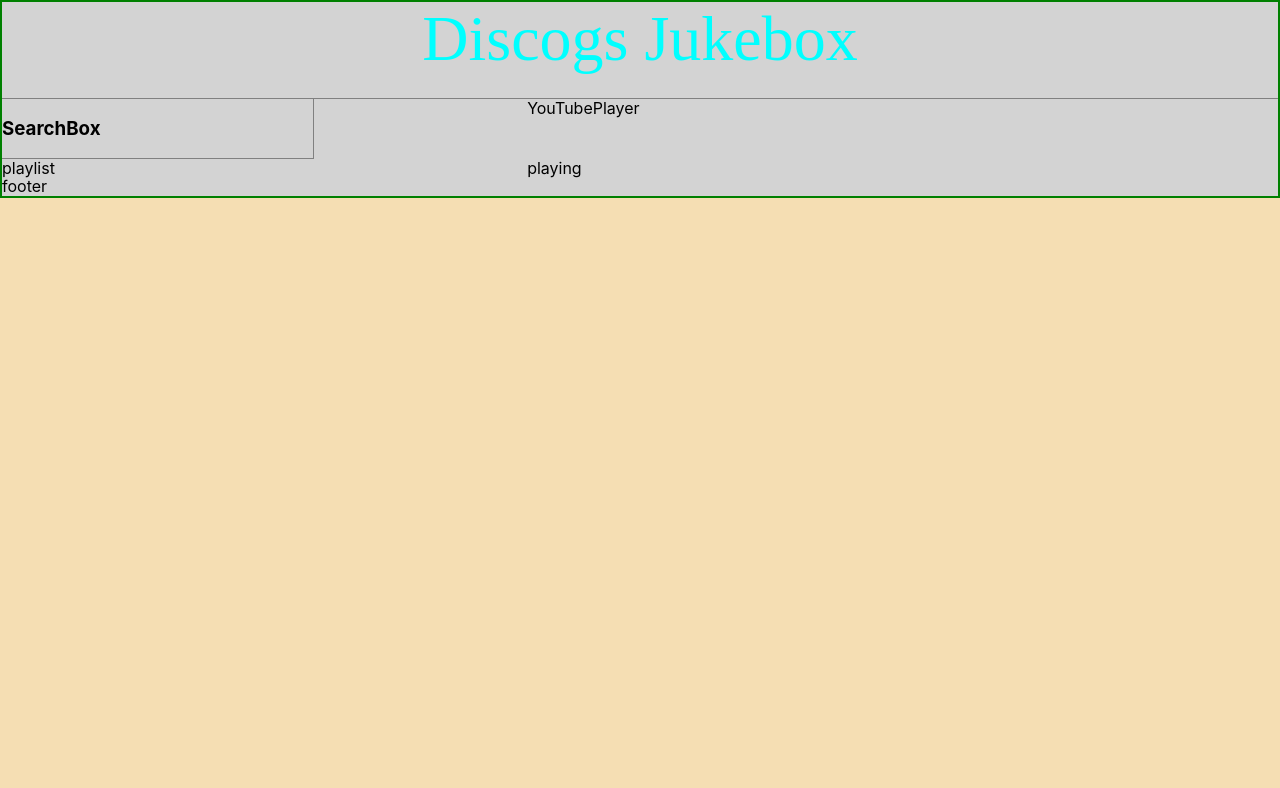
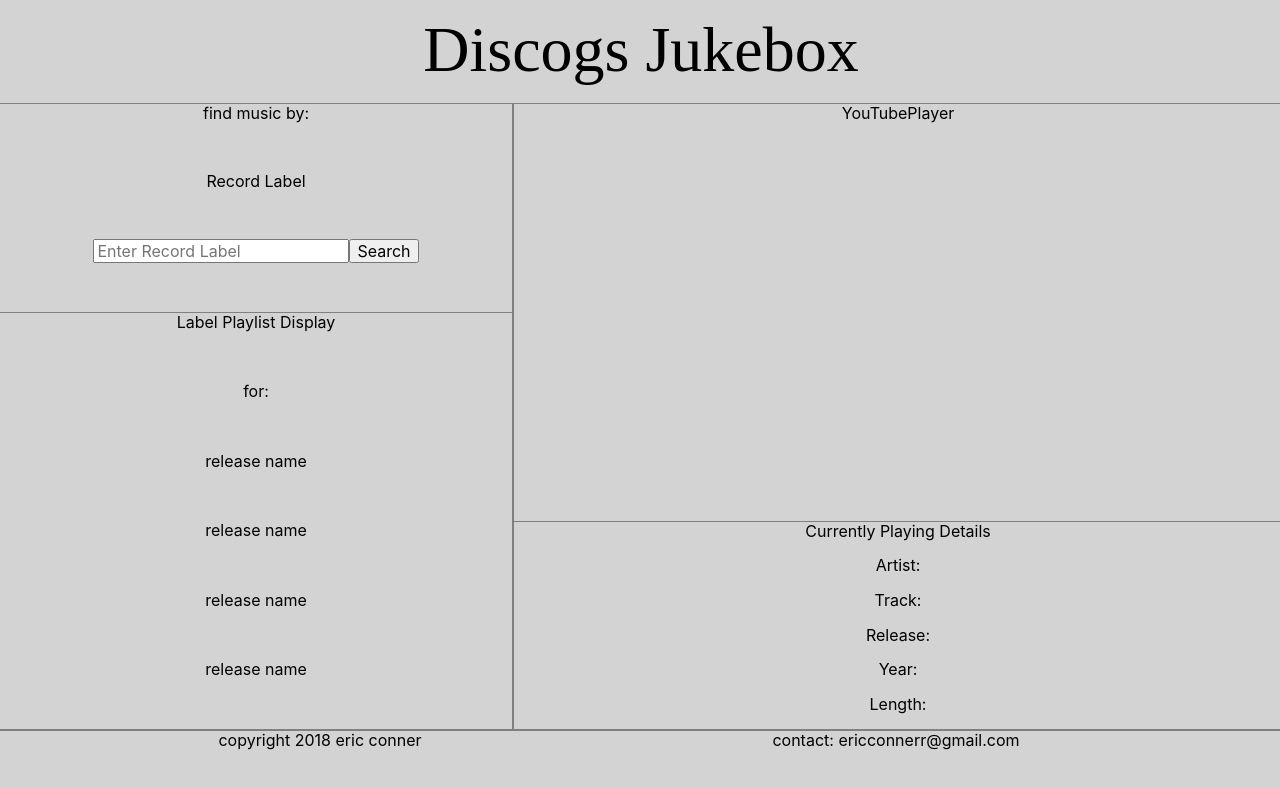
Before and after one commit to ericconner5/discogs-jukebox, a React (Create React App) app: page / in a window 1280 px wide. Shown: the top 788 px of the page. Built offline with nearby package versions, Linux system fonts and the light colour scheme.

Commit message:
add styling, search field

```diff
--- a/src/App.css
+++ b/src/App.css
@@ -7,15 +7,77 @@
 
 .App {
   display: grid;
-  grid-template-areas: 'header header header header header'
-                       'search search youtube youtube youtube'
-                       'playlist playlist youtube youtube youtube'
-                       'playlist playlist playing playing playing'
-                       'footer footer footer footer footer';
-  border: 2px solid green;
+  grid-auto-columns: repeat(5, 1fr);
+  grid-template-rows: 1.5fr 3fr 3fr 3fr 1fr;
+
+    grid-template-areas: 'header header header header header'
+                         'search search youtube youtube youtube'
+                         'playlist playlist youtube youtube youtube'
+                         'playlist playlist playing playing playing'
+                         'footer footer footer footer footer';
   text-align: left;
   margin: 0;
   padding: 0;
-  text-align: justify;
+  text-align: center;
+  height: 100vh;
   background-color: lightgrey;
 }
+
+body {
+  margin: 0;
+  padding: 0;
+  font-family: -apple-system, BlinkMacSystemFont, "Segoe UI", "Roboto", "Oxygen",
+    "Ubuntu", "Cantarell", "Fira Sans", "Droid Sans", "Helvetica Neue",
+    sans-serif;
+
+  background-color: wheat;
+}
+
+.header {
+  font-family: "BeautySchoolDropoutII";
+  font-size: 4rem;
+  color: black;
+  padding: 1%;
+  border-bottom: 1px solid grey;
+  margin: 0;
+
+
+}
+
+.search, .playlist {
+  display: grid;
+  border-right: 1px solid grey;
+  border-bottom: 1px solid grey;
+  min-width: 40vw;
+  min-height: 9rem;
+  grid-column-start: 1;
+  grid-column-end: 3;
+}
+
+.youtube, .playing {
+  display: grid;
+  border-left: 1px solid grey;
+  border-bottom: 1px solid grey;
+  min-width: 60vw;
+  min-height: 9rem;
+}
+
+.footer {
+  border-top: 1px solid grey;
+  max-height: 5vh;
+  display: flex;
+}
+.copyright {
+  flex-direction: column;
+  margin-left: 5vw;
+  width: 40vw;
+}
+.contact {
+  flex-direction: column;
+  margin-left: 5vw;
+  margin-right: 5vw;
+  width: 40vw;
+}
+p {
+  margin: 0;
+}
--- a/src/components/CurrentlyPlayingDetails.jsx
+++ b/src/components/CurrentlyPlayingDetails.jsx
@@ -3,7 +3,12 @@
 function CurrentlyPlayingDetails(){
   return (
     <div className="playing">
-      <p>playing</p>
+      <p>Currently Playing Details</p>
+      <p>Artist: </p>
+      <p>Track: </p>
+      <p>Release: </p>
+      <p>Year: </p>
+      <p>Length: </p>
     </div>
   );
 };
--- a/src/components/Footer.jsx
+++ b/src/components/Footer.jsx
@@ -3,7 +3,12 @@
 function Footer(){
   return (
     <div className="footer">
-      <p>footer</p>
+      <div className="copyright">
+        <p>copyright 2018 eric conner</p>
+      </div>
+      <div className="contact">
+        <p>contact: ericconnerr@gmail.com</p>
+      </div>
     </div>
   )
 };
--- a/src/components/Header.jsx
+++ b/src/components/Header.jsx
@@ -1,13 +1,10 @@
 import React from 'react';
-import '../index.css';
+import '../App.css';
 
 function Header(){
-  const headerStyles = {
-    minHeight: '1.5em',
-    textAlign: 'center',
-  };
+
   return(
-    <div style={headerStyles} className="header">
+    <div className="header">
       <p>Discogs Jukebox</p>
     </div>
   )
--- a/src/components/PlaylistDisplay.jsx
+++ b/src/components/PlaylistDisplay.jsx
@@ -3,7 +3,12 @@
 function PlaylistDisplay(){
   return (
     <div className="playlist">
-      <p>playlist</p>
+      <p>Label Playlist Display</p>
+      <p>for: </p>
+      <p>release name </p>
+      <p>release name </p>
+      <p>release name </p>
+      <p>release name </p>
     </div>
   )
 };
--- a/src/components/SearchBox.jsx
+++ b/src/components/SearchBox.jsx
@@ -1,13 +1,20 @@
 import React from 'react';
 
+
 function SearchBox(){
+  let _label;
+
   return (
-    <div>
-
-      <div className="search">
-        <h3>SearchBox</h3>
+    <div className="search">
+      <p>find music by:</p>
+      <p>Record Label</p>
+      <div>
+        <input type="text" className="input-field" placeholder="Enter Record Label"
+          ref={(input) => {_label = input;}}></input>
+        <button type="submit"><i class="submit-search"></i>Search</button>
       </div>
     </div>
+
   );
 };
 
--- a/src/index.css
+++ b/src/index.css
@@ -1,4 +1,4 @@
-body {
+/* body {
   margin: 0;
   padding: 0;
   font-family: -apple-system, BlinkMacSystemFont, "Segoe UI", "Roboto", "Oxygen",
@@ -18,7 +18,7 @@
 
 }
 
-.search {
+.search, .playlist {
   display: grid;
   border-right: 1px solid grey;
   border-bottom: 1px solid grey;
@@ -26,6 +26,15 @@
   min-height: 30%;
 }
 
+.youtube, .playing {
+  display: grid;
+  border-left: 1px solid grey;
+  border-bottom: 1px solid grey;
+}
+
+.footer {
+  border-top: 1px solid grey;
+}
 p {
   margin: 0;
-}
+} */
```
